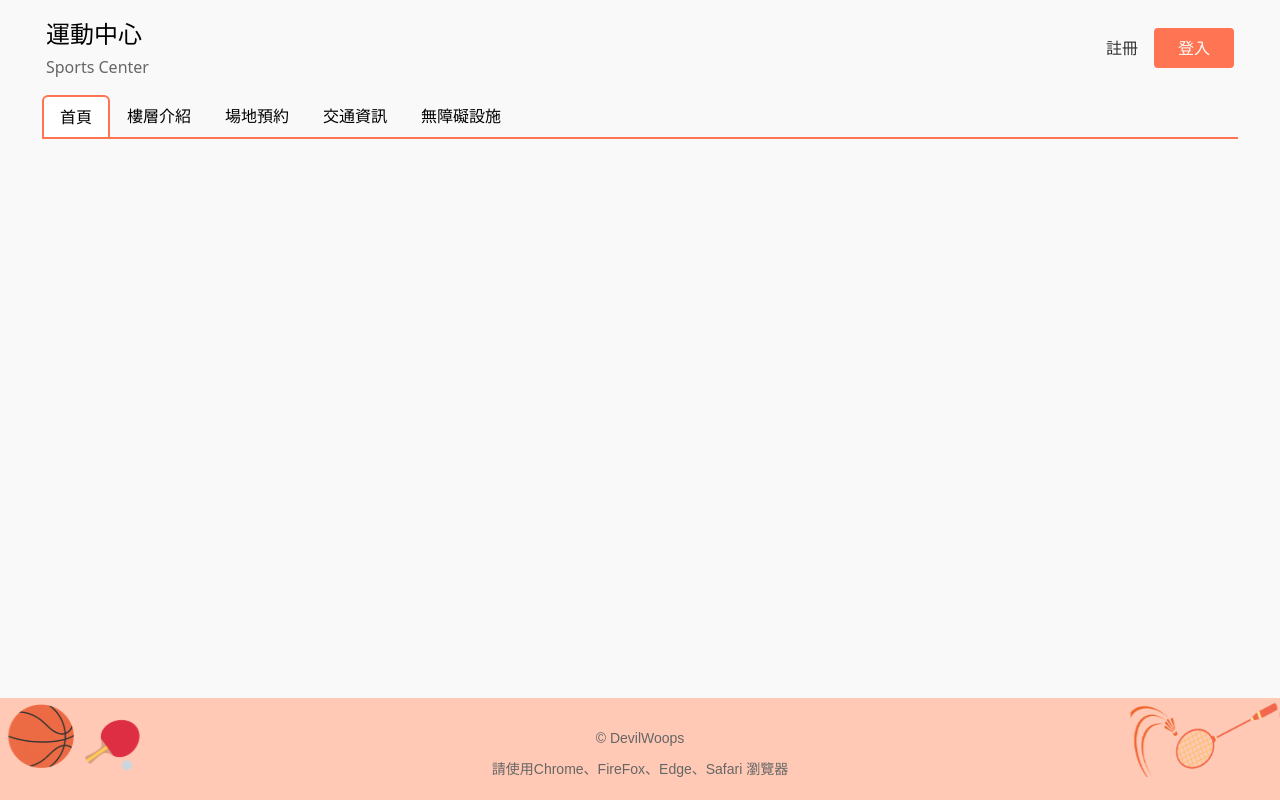
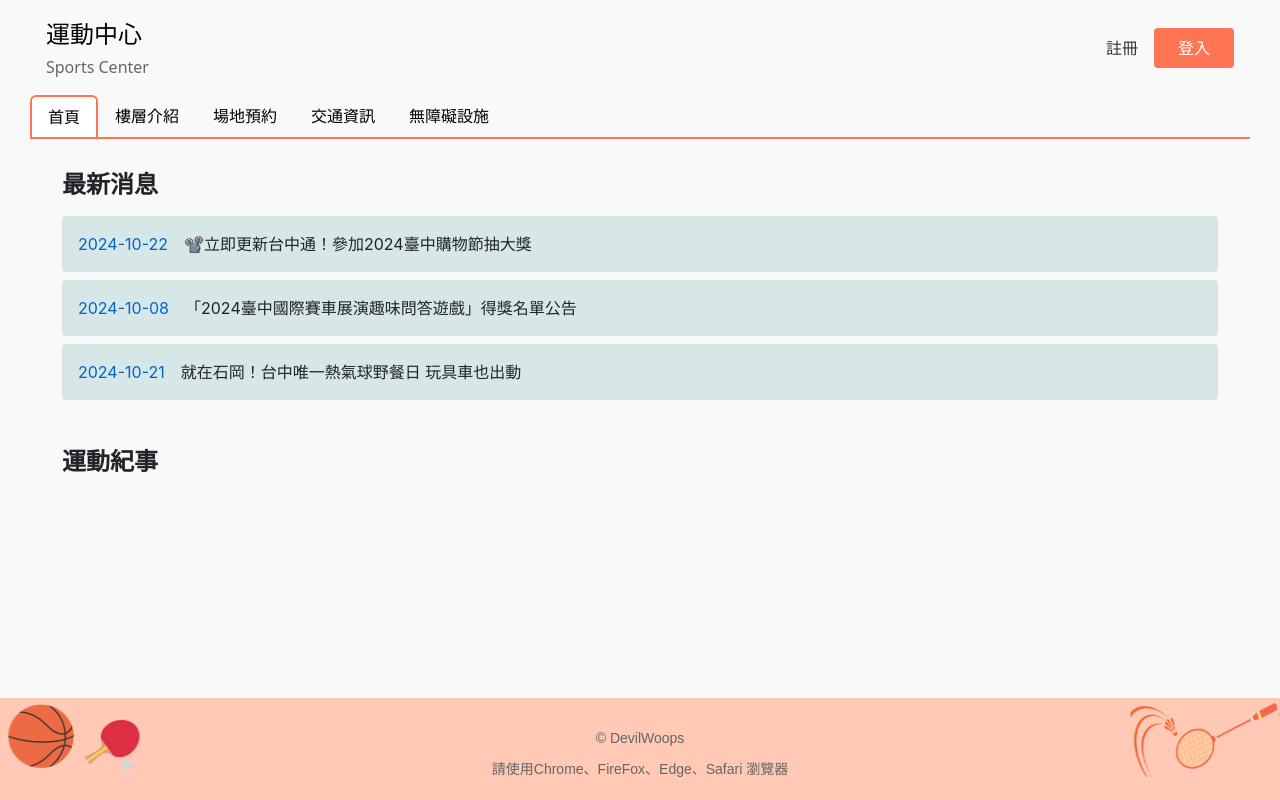
Before and after one commit to D1204480/sport_reservation_frontend, a Vue app in the folder sport_frontend/: page / in a window 1280 px wide. Built offline with nearby package versions, Linux system fonts and the light colour scheme.

Commit message:
Update HomeView.vue

```diff
--- a/sport_frontend/src/views/HomeView.vue
+++ b/sport_frontend/src/views/HomeView.vue
@@ -8,5 +8,197 @@ import HorizontalCard from '@/components/HorizontalNav.vue'
         <HorizontalCard />
     </div>
 
+    <div class="home-container">
+        <!-- 最新消息區塊 -->
+        <section class="news-list">
+            <h2 class="section-title">最新消息</h2>
+            <a v-for="news in newsItems" :key="news.date" :href="news.link" class="news-item">
+                <span class="news-date">{{ news.date }}</span>
+                <span class="news-title">{{ news.title }}</span>
+            </a>
+        </section>
+
+        <!-- 運動紀事輪播 -->
+        <section>
+            <h2 class="section-title">運動紀事</h2>
+            <div class="carousel-container">
+                <div class="carousel" ref="carousel">
+                    <div v-for="(slide, index) in carouselSlides" :key="index" class="carousel-item">
+                        <img :src="slide.image" :alt="slide.alt">
+                    </div>
+                </div>
+                <button class="carousel-nav carousel-prev" @click="scrollCarousel('prev')">←</button>
+                <button class="carousel-nav carousel-next" @click="scrollCarousel('next')">→</button>
+            </div>
+        </section>
+    </div>
+
 
 </template>
+
+<script>
+export default {
+    name: 'HomeView',
+    data() {
+        return {
+            newsItems: [
+                {
+                    date: '2024-10-22',
+                    title: '📽️立即更新台中通！參加2024臺中購物節抽大獎',
+                    link: '#'
+                },
+                {
+                    date: '2024-10-08',
+                    title: '「2024臺中國際賽車展演趣味問答遊戲」得獎名單公告',
+                    link: '#'
+                },
+                {
+                    date: '2024-10-21',
+                    title: '就在石岡！台中唯一熱氣球野餐日 玩具車也出動',
+                    link: '#'
+                }
+            ],
+            carouselSlides: [
+                {
+                    image: '/carousel/s01.png',
+                    alt: '瑜珈運動'
+                },
+                {
+                    image: '/carousel/s02.png',
+                    alt: '游泳'
+                },
+                {
+                    image: '/carousel/s03.png',
+                    alt: '攀岩'
+                }
+            ]
+        }
+    },
+    methods: {
+        scrollCarousel(direction) {
+            const carousel = this.$refs.carousel;
+            const scrollAmount = carousel.offsetWidth;
+
+            carousel.scrollBy({
+                left: direction === 'next' ? scrollAmount : -scrollAmount,
+                behavior: 'smooth'
+            });
+        }
+    }
+}
+</script>
+
+<style scoped>
+* {
+  margin: 0;
+  padding: 0;
+  box-sizing: border-box;
+}
+
+.home-container {
+  font-family: -apple-system, BlinkMacSystemFont, "Segoe UI", Roboto, "Helvetica Neue", Arial, sans-serif;
+  padding: 2rem;
+  background-color: rgb(249, 249, 249);
+}
+
+.section-title {
+  font-size: 1.5rem;
+  font-weight: bold;
+  margin-bottom: 1rem;
+}
+
+/* 最新消息區塊 */
+.news-list {
+  margin-bottom: 3rem;
+}
+
+.news-item {
+  display: flex;
+  align-items: flex-start;
+  gap: 1rem;
+  padding: 1rem;
+  background-color: #d7e6e6;
+  margin-bottom: 0.5rem;
+  border-radius: 4px;
+  text-decoration: none;
+  color: inherit;
+}
+
+.news-date {
+  color: #0066cc;
+  white-space: nowrap;
+}
+
+.news-title {
+  flex: 1;
+}
+
+/* 運動紀事輪播 */
+.carousel-container {
+  position: relative;
+  width: 100%;
+  overflow: hidden;
+  border-radius: 8px;
+}
+
+.carousel {
+  display: flex;
+  gap: 1rem;
+  overflow-x: auto;
+  scroll-snap-type: x mandatory;
+  scrollbar-width: none;  /* Firefox */
+  -ms-overflow-style: none;  /* IE and Edge */
+}
+
+.carousel::-webkit-scrollbar {
+  display: none;  /* Chrome, Safari, Opera */
+}
+
+.carousel-item {
+  flex: 0 0 auto;
+  width: calc(33.333% - 0.667rem);
+  aspect-ratio: 4/3;
+  scroll-snap-align: start;
+}
+
+.carousel-item img {
+  width: 100%;
+  height: 100%;
+  object-fit: cover;
+  border-radius: 8px;
+}
+
+.carousel-nav {
+  position: absolute;
+  top: 50%;
+  transform: translateY(-50%);
+  width: 40px;
+  height: 40px;
+  background-color: rgba(255, 255, 255, 0.8);
+  border: none;
+  border-radius: 50%;
+  cursor: pointer;
+  display: flex;
+  align-items: center;
+  justify-content: center;
+  font-size: 1.5rem;
+}
+
+.carousel-prev {
+  left: 1rem;
+}
+
+.carousel-next {
+  right: 1rem;
+}
+
+@media (max-width: 768px) {
+  .carousel-item {
+    width: calc(100% - 2rem);
+  }
+
+  .home-container {
+    padding: 1rem;
+  }
+}
+</style>
```
